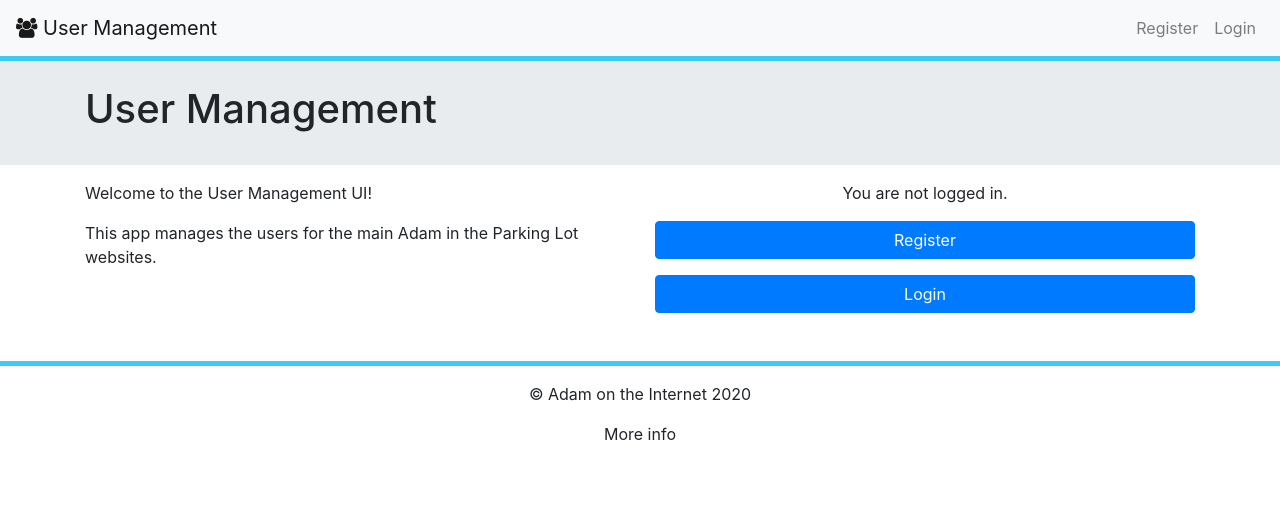
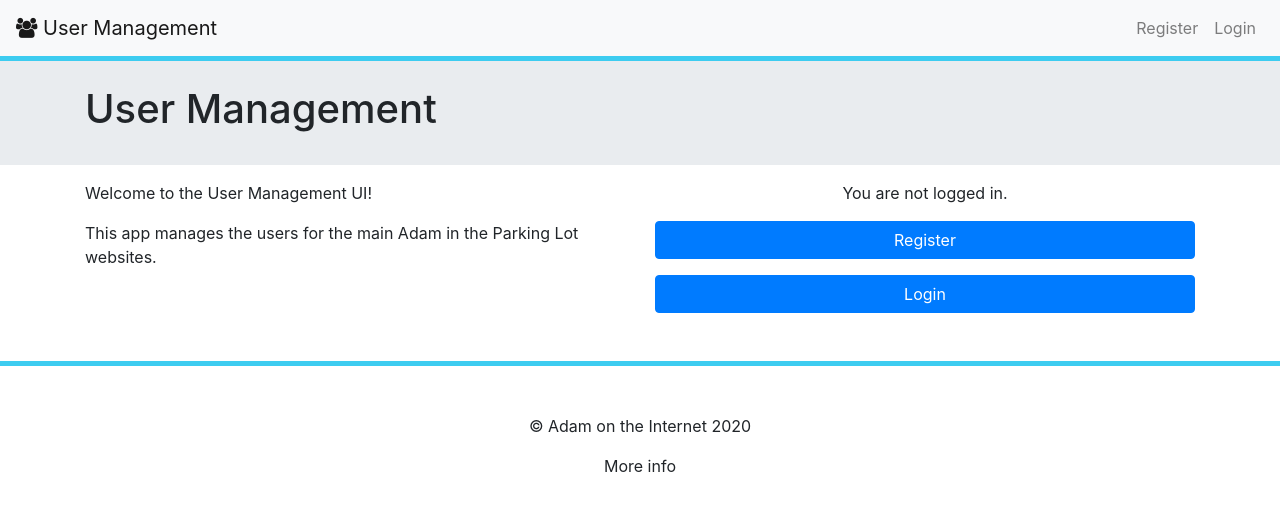
Before and after one commit to adam-on-the-internet/user-management-ui, an Angular app: page /dashboard in a window 1280 px wide. Shown: the top 510 px of the page. Built offline with nearby package versions, Linux system fonts and the light colour scheme; no server answers.

Commit message:
add contact

```diff
--- a/src/app/components/footer/footer.component.html
+++ b/src/app/components/footer/footer.component.html
@@ -3,6 +3,15 @@
     <div class="container">
       <div class="row pt-3">
         <div class="col-md-12">
+          <p class="mb-2">
+            <a
+              class="text-white"
+              href="https://adam-on-the-internet.herokuapp.com/contact"
+              target="_blank"
+            >
+              Contact
+            </a>
+          </p>
           <p>© Adam on the Internet {{ year }}</p>
           <p>
             <a (click)="goToInfo()">
```
